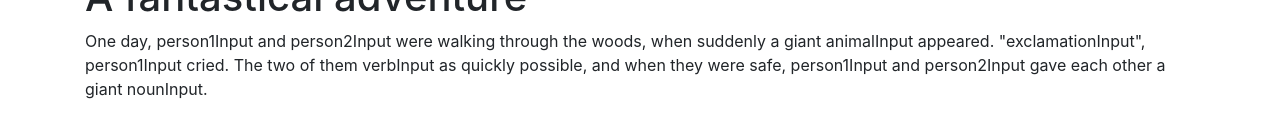
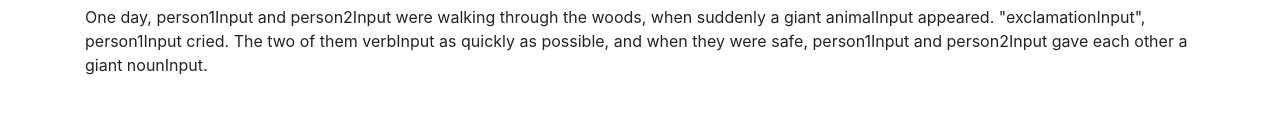
Before and after one commit to Muia23/MAd-LiBs, a plain HTML site: page index.html in a window 1280 px wide. Both pictures are taken after typing "Sample", "Sample", "Sample", "Sample", "Sample", "Sample" into the empty fields and a click on the button "Show me the story!". Shown: the part 661-797 px from the top of the page. Drawn offline with nearby package versions, Linux system fonts and the light colour scheme.

Commit message:
Added corrections to the jQuery link'

```diff
--- a/index.html
+++ b/index.html
@@ -1,9 +1,9 @@
 <!DOCTYPE html>
 <html>
    <head>
-      <<link rel="stylesheet" href="https://stackpath.bootstrapcdn.com/bootstrap/4.4.1/css/bootstrap.min.css" integrity="sha384-Vkoo8x4CGsO3+Hhxv8T/Q5PaXtkKtu6ug5TOeNV6gBiFeWPGFN9MuhOf23Q9Ifjh" crossorigin="anonymous">
+      <link rel="stylesheet" href="https://stackpath.bootstrapcdn.com/bootstrap/4.4.1/css/bootstrap.min.css" integrity="sha384-Vkoo8x4CGsO3+Hhxv8T/Q5PaXtkKtu6ug5TOeNV6gBiFeWPGFN9MuhOf23Q9Ifjh" crossorigin="anonymous">
       <link href="css/styles.css" rel="stylesheet" type="text/css">
-      <script   src="https://code.jquery.com/jquery-3.3.1.min.js" integrity="sha256-FgpCb/KJQlLNfOu91ta32o/NMZxltwRo8QtmkMRdAu8=" crossorigin="anonymous"></script>
+      <script src="js/jquery-3.5.1.js"></script>
       <script src="js/scripts.js"></script>
       <title>A fantastical adventure</title>
    </head>
@@ -41,7 +41,7 @@
          </div>
          <div id="story">
             <h1>A fantastical adventure</h1>
-            <p>One day, <span class="person1"></span> and <span class="person2"></span> were walking through the woods, when suddenly a giant <span class="animal"></span> appeared. "<span class="exclamation"></span>", <span class="person1"></span> cried. The two of them <span class="verb"></span> as quickly possible, and when they were safe, <span class="person1"></span> and <span class="person2"></span> gave each other a giant <span class="noun"></span>.</p>
+            <p>One day, <span class="person1"></span> and <span class="person2"></span> were walking through the woods, when suddenly a giant <span class="animal"></span> appeared. "<span class="exclamation"></span>", <span class="person1"></span> cried. The two of them <span class="verb"></span> as quickly as possible, and when they were safe, <span class="person1"></span> and <span class="person2"></span> gave each other a giant <span class="noun"></span>.</p>
          </div>
       </div>
    </body>
```
